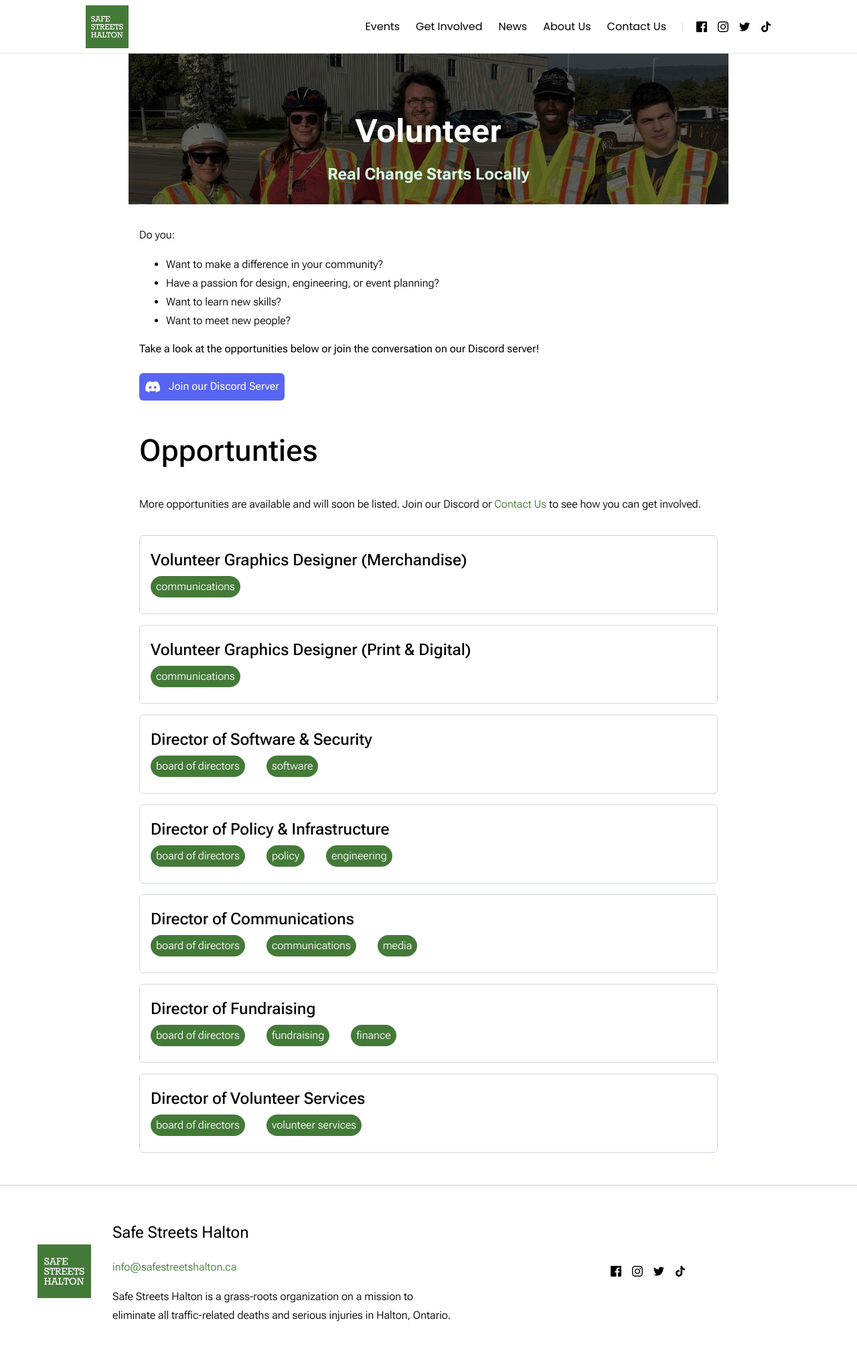
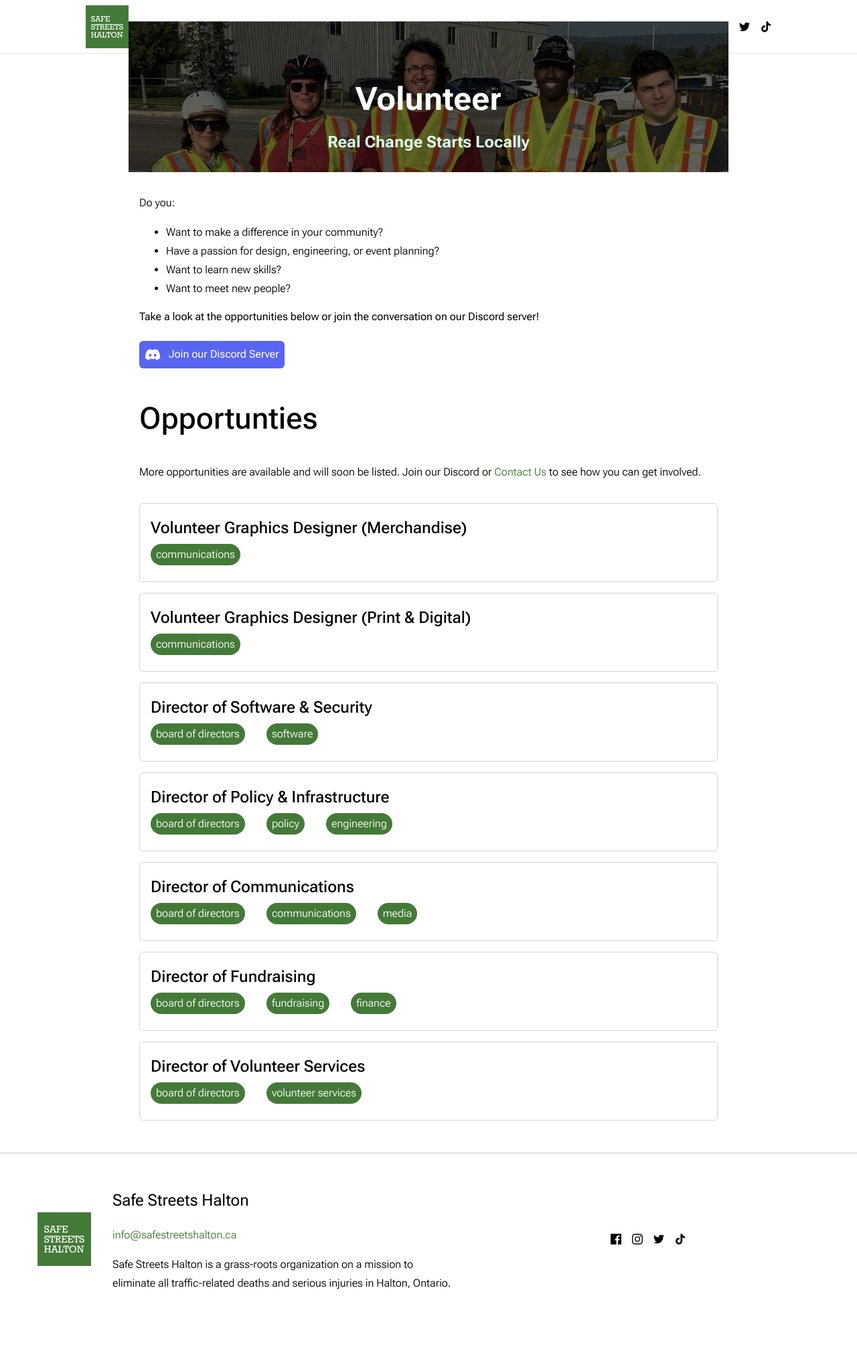
Before and after one commit to Safe-Streets-Halton/safe-streets-halton.github.io, a Jekyll site: the page built from get-involved/volunteer.html, in a window 1280 px wide. Shown: the whole page at 67% size. Built offline with Jekyll 4.4.1, drawn with Linux system fonts in a browser that asks for light colours; after the commit the page ends 1978 px from its top, so only the background shows below that.

Commit message:
converting to CSS Grid

```diff
--- a/_sass/home.scss
+++ b/_sass/home.scss
@@ -1,6 +1,7 @@
 @use 'variables.scss' as *;
 
 .home {
+    grid-area: main-content / content;
     display: flex;
     flex-direction: column;
     align-items: center;
--- a/_sass/style.scss
+++ b/_sass/style.scss
@@ -12,12 +12,30 @@ body {
     background: #fff;
     margin: 0;
     min-height: 100vh;
-    display: flex;
-    flex-direction: column;
+    display: grid;
+    grid-template-columns:
+        [fullbleed-start] 1fr
+        [content-start] minmax(0, $readableContentMaxWidth)
+        [content-end] 1fr
+        [fullbleed-end];
+    grid-template-rows:
+        [header-start] 32px
+        [header-end main-start page-banner-start] auto
+        [page-banner-end] 8px
+        [main-content-start] auto
+        [main-content-end main-end] 32px
+        [footer-start] auto
+        [footer-end];
+}
+
+header {
+    grid-area: header / fullbleed;
 }
 
 main {
-    flex-grow: 1;
+    grid-area: main / fullbleed;
+    display: grid;
+    grid-template: subgrid;
     max-width: 100vw;
     overflow-x: hidden;
 }
@@ -48,8 +66,8 @@ main {
 }
 
 footer {
+    grid-area: footer / fullbleed;
     border-top: 1px solid rgba($color: #000000, $alpha: 0.2);
-    margin-top: 32px;
     padding: 16px;
     display: flex;
     flex-direction: row;
--- a/assets/style.css
+++ b/assets/style.css
@@ -333,11 +333,17 @@
   .flex-\[1\] {
     flex: 1;
   }
+  .flex-grow {
+    flex-grow: 1;
+  }
   .grow {
     flex-grow: 1;
   }
   .grow-\[1\] {
     flex-grow: 1;
+  }
+  .border-collapse {
+    border-collapse: collapse;
   }
   .transform {
     transform: var(--tw-rotate-x,) var(--tw-rotate-y,) var(--tw-rotate-z,) var(--tw-skew-x,) var(--tw-skew-y,);
@@ -482,6 +488,9 @@
   .px-4 {
     padding-inline: calc(var(--spacing) * 4);
   }
+  .py-0 {
+    padding-block: calc(var(--spacing) * 0);
+  }
   .py-0\.5 {
     padding-block: calc(var(--spacing) * 0.5);
   }
@@ -507,9 +516,17 @@
     font-size: var(--text-2xl);
     line-height: var(--tw-leading, var(--text-2xl--line-height));
   }
+  .text-4xl {
+    font-size: var(--text-4xl);
+    line-height: var(--tw-leading, var(--text-4xl--line-height));
+  }
   .text-4xl\/14 {
     font-size: var(--text-4xl);
     line-height: calc(var(--spacing) * 14);
+  }
+  .text-5xl {
+    font-size: var(--text-5xl);
+    line-height: var(--tw-leading, var(--text-5xl--line-height));
   }
   .text-5xl\/14 {
     font-size: var(--text-5xl);
@@ -550,6 +567,9 @@
   .text-nowrap {
     text-wrap: nowrap;
   }
+  .text-wrap {
+    text-wrap: wrap;
+  }
   .text-black {
     color: var(--color-black);
   }
@@ -570,6 +590,13 @@
   }
   .opacity-60 {
     opacity: 60%;
+  }
+  .outline {
+    outline-style: var(--tw-outline-style);
+    outline-width: 1px;
+  }
+  .filter {
+    filter: var(--tw-blur,) var(--tw-brightness,) var(--tw-contrast,) var(--tw-grayscale,) var(--tw-hue-rotate,) var(--tw-invert,) var(--tw-saturate,) var(--tw-sepia,) var(--tw-drop-shadow,);
   }
   .transition-colors {
     transition-property: color, background-color, border-color, outline-color, text-decoration-color, fill, stroke, --tw-gradient-from, --tw-gradient-via, --tw-gradient-to;
@@ -764,13 +791,10 @@
   syntax: "*";
   inherits: false;
 }
-@property --tw-duration {
+@property --tw-outline-style {
   syntax: "*";
   inherits: false;
-}
-@property --tw-ease {
-  syntax: "*";
-  inherits: false;
+  initial-value: solid;
 }
 @property --tw-blur {
   syntax: "*";
@@ -825,6 +849,14 @@
   syntax: "*";
   inherits: false;
 }
+@property --tw-duration {
+  syntax: "*";
+  inherits: false;
+}
+@property --tw-ease {
+  syntax: "*";
+  inherits: false;
+}
 @layer properties {
   @supports ((-webkit-hyphens: none) and (not (margin-trim: inline))) or ((-moz-orient: inline) and (not (color:rgb(from red r g b)))) {
     *, ::before, ::after, ::backdrop {
@@ -836,8 +868,7 @@
       --tw-border-style: solid;
       --tw-leading: initial;
       --tw-font-weight: initial;
-      --tw-duration: initial;
-      --tw-ease: initial;
+      --tw-outline-style: solid;
       --tw-blur: initial;
       --tw-brightness: initial;
       --tw-contrast: initial;
@@ -851,6 +882,8 @@
       --tw-drop-shadow-color: initial;
       --tw-drop-shadow-alpha: 100%;
       --tw-drop-shadow-size: initial;
+      --tw-duration: initial;
+      --tw-ease: initial;
     }
   }
 }
```
